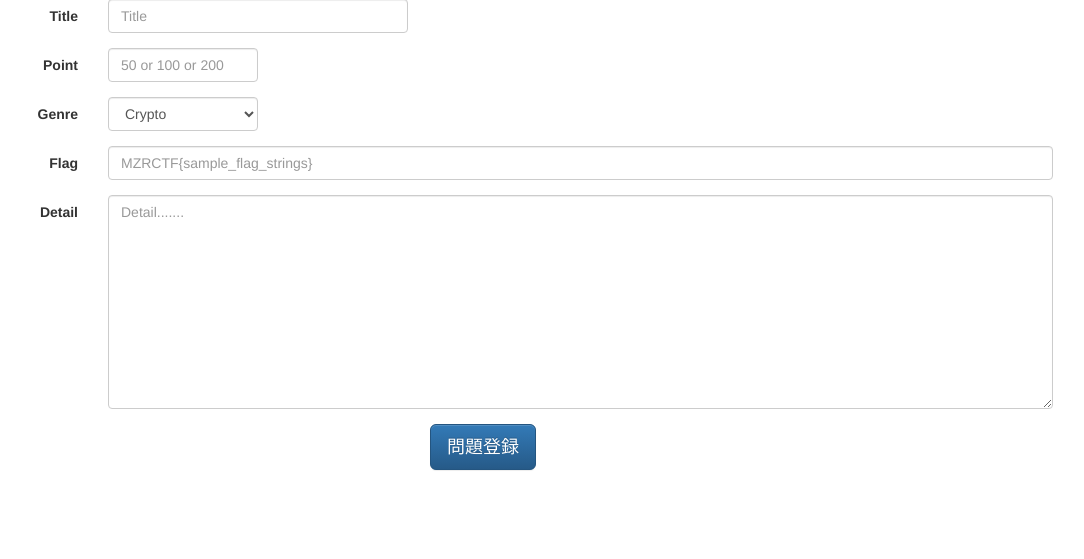
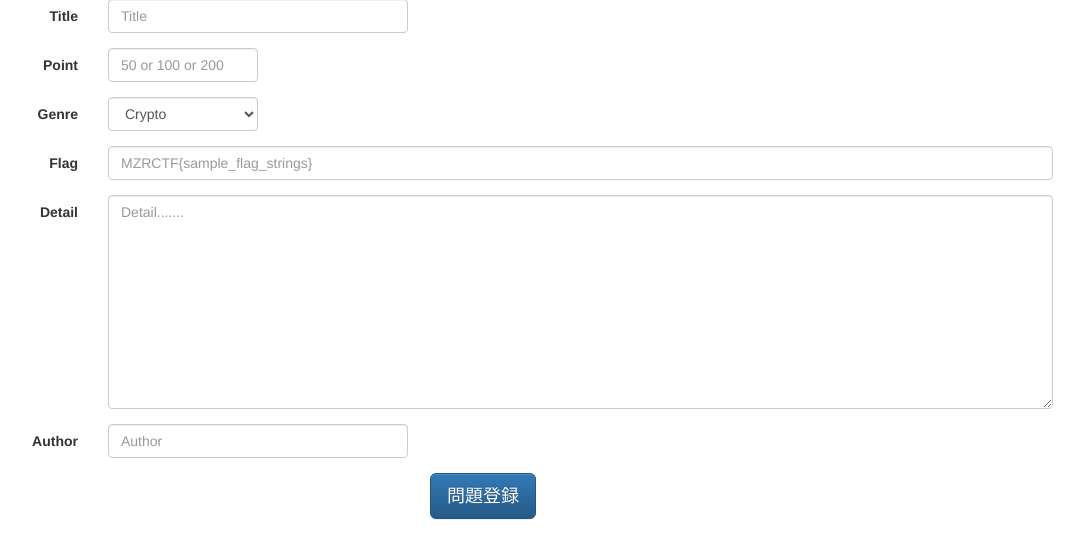
Before and after one commit to 73spica/ctf_platform, a Flask app: page /admin/adding_problems in a window 1280 px wide. Shown: the part 191-750 px from the top of the page, without its empty margins (157-1241 px from the left). Run offline with Flask 2, Linux system fonts and the light colour scheme; parts of the project's set-up code (start-up, migrations or seed data) failed here and were passed over; some libraries are stand-ins or nearby versions.

Commit message:
問題追加画面追記

```diff
--- a/app/admin/templates/adding_problems.html
+++ b/app/admin/templates/adding_problems.html
@@ -1,6 +1,16 @@
 {% extends "layout_for_admin.html" %}
 {% block content %}
 <div class="container">
+  {%if success%}
+  <div class="alert alert-success" role="alert">
+    <strong>Well done!</strong> {{success}}
+  </div>
+  {% endif %}
+  {%if error%}
+  <div class="alert alert-danger" role="alert">
+      <strong>{{error}}</strong> {{error}}
+  </div>
+  {% endif %}
   <div>
     <div class="page-header">
       <h1>問題追加</h1>
@@ -10,37 +20,43 @@
           <div class="form-group">
             <label for="inputTitle" class="col-md-2 control-label">Title</label>
             <div class="col-md-10">
-              <input type="text" class="form-control" id="inputTitle" style="width:300px" placeholder="Title" />
+              <input type="text" class="form-control" id="inputTitle" style="width:300px" placeholder="Title" name="title" />
             </div>
           </div>
           <div class="form-group">
             <label for="inputPoint" class="col-md-2 control-label">Point</label>
             <div class="col-md-10">
-              <input type="number" class="form-control" id="inputPoint" style="width:150px" placeholder="50 or 100 or 200" />
+              <input type="number" class="form-control" id="inputPoint" style="width:150px" placeholder="50 or 100 or 200" name="point" />
             </div>
           </div>
           <div class="form-group">
             <label for="inputGenre" class="col-md-2 control-label">Genre</label>
             <div class="col-md-10">
-              <select class="form-control" style="width:150px" id="inputGenre">
-                <option>Crypto</option>
-                <option>Forensic</option>
-                <option>Pwn</option>
-                <option>Reversing</option>
-                <option>Web</option>
+              <select class="form-control" style="width:150px" id="inputGenre" name="genre">
+                <option value="Crypto">Crypto</option>
+                <option value="Forensic">Forensic</option>
+                <option value="Pwnable">Pwn</option>
+                <option value="Reversing">Reversing</option>
+                <option value="Web">Web</option>
               </select>
             </div>
           </div>
           <div class="form-group">
             <label for="inputFlag" class="col-md-2 control-label">Flag</label>
             <div class="col-md-10">
-                <input type="text" class="form-control" id="inputFlag" placeholder="MZRCTF{sample_flag_strings}" />
+                <input type="text" class="form-control" id="inputFlag" placeholder="MZRCTF{sample_flag_strings}" name="flag" />
             </div>
           </div>
           <div class="form-group">
             <label for="inputDetail" class="col-md-2 control-label">Detail</label>
             <div class="col-md-10">
-                <textarea class="form-control" rows="10" id="inputDetail" placeholder="Detail......."></textarea>
+                <textarea class="form-control" rows="10" id="inputDetail" placeholder="Detail......." name="detail" ></textarea>
+            </div>
+          </div>
+          <div class="form-group">
+            <label for="inputAuthor" class="col-md-2 control-label">Author</label>
+            <div class="col-md-10">
+              <input type="text" class="form-control" id="inputAuthor" style="width:300px" placeholder="Author" name="author" />
             </div>
           </div>
         </div>
```
